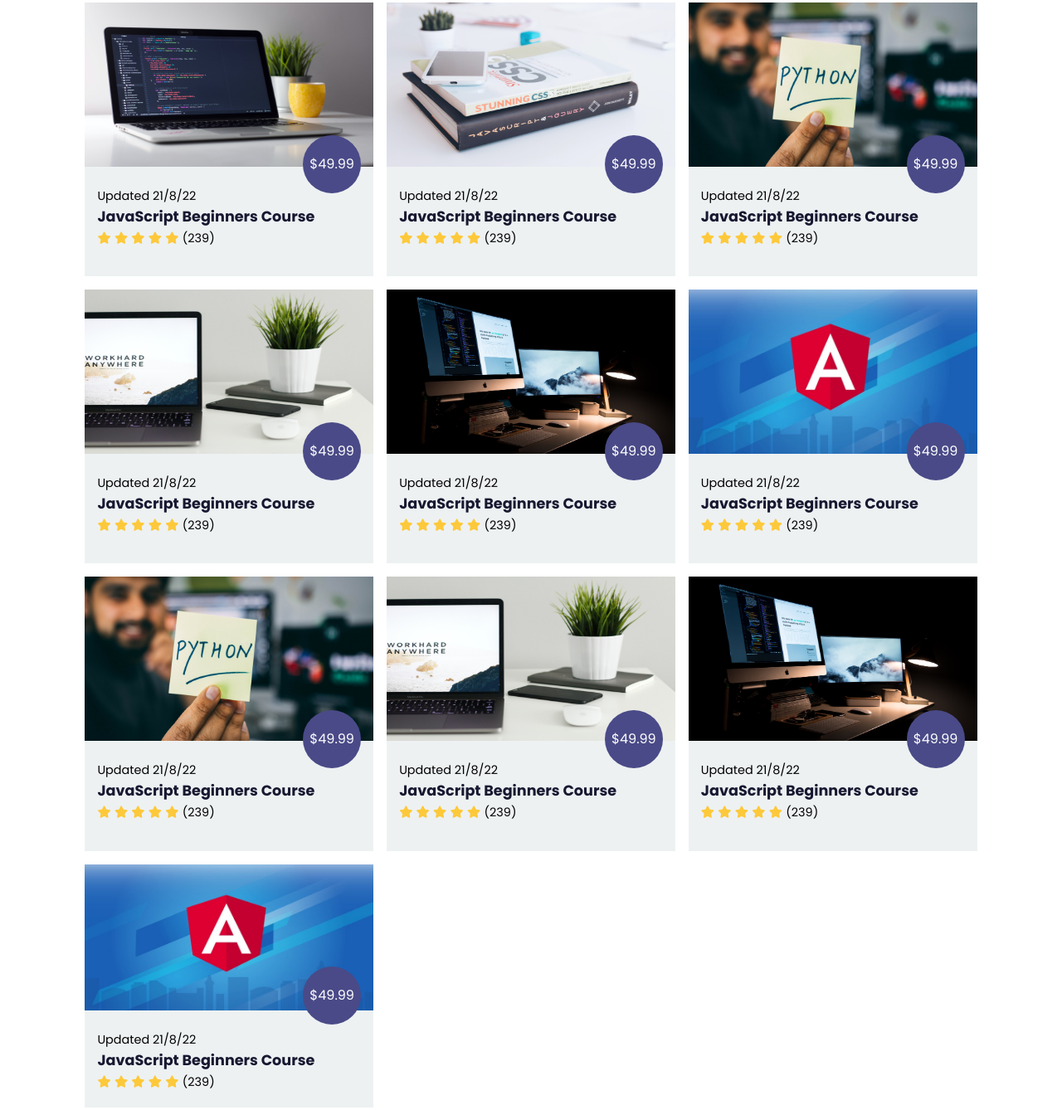
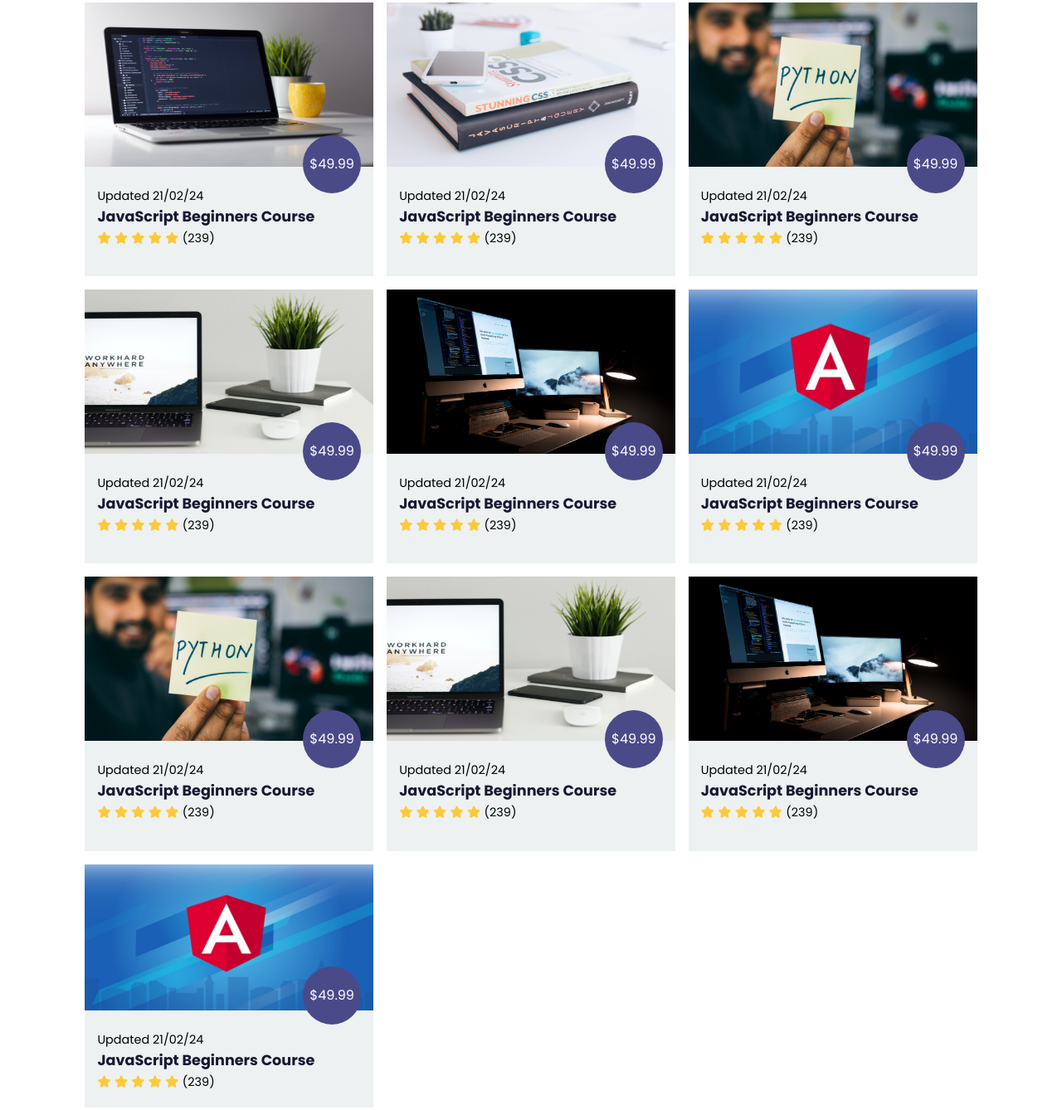
Before and after one commit to DeepakThakur10/Thakur-Institute, a plain HTML site: page courses.html in a window 1280 px wide. Shown: the part 714-2052 px from the top of the page at 83% size. Drawn offline with nearby package versions, Linux system fonts and the light colour scheme.

Commit message:
courses.html

```diff
--- a/courses.html
+++ b/courses.html
@@ -53,7 +53,7 @@
 			<div onclick="window.location.href='course-inner.html'" class="courses">
 				<img src="img/c1.jpg" alt="">
 				<div class="details">
-					<span>Updated 21/8/22</span>
+					<span>Updated 21/02/24</span>
 					<h6>JavaScript Beginners Course</h6>
 
 					<div class="star">
@@ -72,7 +72,7 @@
 			<div class="courses">
 				<img src="img/c2.jpg" alt="">
 				<div class="details">
-					<span>Updated 21/8/22</span>
+					<span>Updated 21/02/24</span>
 					<h6>JavaScript Beginners Course</h6>
 
 					<div class="star">
@@ -91,7 +91,7 @@
 			<div class="courses">
 				<img src="img/c3.jpg" alt="">
 				<div class="details">
-					<span>Updated 21/8/22</span>
+					<span>Updated 21/02/24</span>
 					<h6>JavaScript Beginners Course</h6>
 
 					<div class="star">
@@ -110,7 +110,7 @@
 			<div class="courses">
 				<img src="img/c4.jpg" alt="">
 				<div class="details">
-					<span>Updated 21/8/22</span>
+					<span>Updated 21/02/24</span>
 					<h6>JavaScript Beginners Course</h6>
 
 					<div class="star">
@@ -129,7 +129,7 @@
 			<div class="courses">
 				<img src="img/c5.jpg" alt="">
 				<div class="details">
-					<span>Updated 21/8/22</span>
+					<span>Updated 21/02/24</span>
 					<h6>JavaScript Beginners Course</h6>
 
 					<div class="star">
@@ -148,7 +148,7 @@
 			<div class="courses">
 				<img src="img/c6.jpg" alt="">
 				<div class="details">
-					<span>Updated 21/8/22</span>
+					<span>Updated 21/02/24</span>
 					<h6>JavaScript Beginners Course</h6>
 
 					<div class="star">
@@ -167,7 +167,7 @@
 			<div class="courses">
 				<img src="img/c3.jpg" alt="">
 				<div class="details">
-					<span>Updated 21/8/22</span>
+					<span>Updated 21/02/24</span>
 					<h6>JavaScript Beginners Course</h6>
 
 					<div class="star">
@@ -186,7 +186,7 @@
 			<div class="courses">
 				<img src="img/c4.jpg" alt="">
 				<div class="details">
-					<span>Updated 21/8/22</span>
+					<span>Updated 21/02/24</span>
 					<h6>JavaScript Beginners Course</h6>
 
 					<div class="star">
@@ -205,7 +205,7 @@
 			<div class="courses">
 				<img src="img/c5.jpg" alt="">
 				<div class="details">
-					<span>Updated 21/8/22</span>
+					<span>Updated 21/02/24</span>
 					<h6>JavaScript Beginners Course</h6>
 
 					<div class="star">
@@ -224,7 +224,7 @@
 			<div class="courses">
 				<img src="img/c6.jpg" alt="">
 				<div class="details">
-					<span>Updated 21/8/22</span>
+					<span>Updated 21/02/24</span>
 					<h6>JavaScript Beginners Course</h6>
 
 					<div class="star">
```
